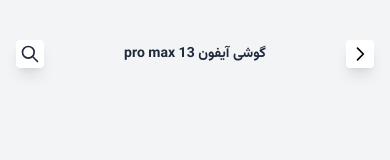
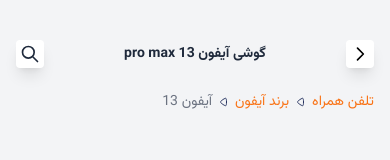
Before and after one commit to Ali-LUT/DigitizeApp, a website: page public/single-product.html in a window 390 px wide. Drawn offline with Linux system fonts and the light colour scheme; files whose address does not match are found by name.

Commit message:
Added breadcrumbs

```diff
--- a/public/single-product.html
+++ b/public/single-product.html
@@ -47,5 +47,38 @@
         </svg>
       </div>
     </div>
+
+    <!-- breadcrumbs-->
+    <div class="flex md:hidden items-center gap-x-2 px-4 text-sm mb-8">
+      <span class="text-orange-500">تلفن همراه</span>
+      <span>
+        <svg
+          width="7"
+          height="10"
+          fill="none"
+          xmlns="http://www.w3.org/2000/svg"
+        >
+          <path
+            d="m.945 4.2.006-.006.006-.007c.369-.406 1.067-.973 1.831-1.502.763-.53 1.537-.984 2.042-1.187l.01-.004c.067-.029.2-.079.341-.123a1.72 1.72 0 0 1 .3-.071c.13.002.253.031.375.092a.812.812 0 0 1 .33.377c.02.056.057.198.093.363a11.189 11.189 0 0 1 .054.253l.006.034c.1.558.161 1.502.161 2.575 0 1-.057 1.899-.14 2.48a1.34 1.34 0 0 0-.007.034l-.018.087v.002c-.013.07-.031.159-.052.254a4.92 4.92 0 0 1-.099.382.671.671 0 0 1-.012.033l-.004.01a.75.75 0 0 1-.66.424H5.48a.983.983 0 0 1-.155-.031 3.398 3.398 0 0 1-.36-.12l-.226-.095c-.482-.206-1.233-.646-1.978-1.16-.746-.516-1.436-1.07-1.814-1.491L.94 5.794l-.008-.008-.001-.001-.007-.007L.9 5.752a5.486 5.486 0 0 1-.084-.09 2.22 2.22 0 0 1-.164-.195l-.006-.008L.64 5.45a.749.749 0 0 1-.14-.446c0-.185.053-.348.144-.478l.074-.081.039-.044c.058-.065.125-.138.188-.202Z"
+            stroke="#222F5D"
+          ></path>
+        </svg>
+      </span>
+      <span class="text-orange-500">برند آیفون</span>
+      <span>
+        <svg
+          width="7"
+          height="10"
+          fill="none"
+          xmlns="http://www.w3.org/2000/svg"
+        >
+          <path
+            d="m.945 4.2.006-.006.006-.007c.369-.406 1.067-.973 1.831-1.502.763-.53 1.537-.984 2.042-1.187l.01-.004c.067-.029.2-.079.341-.123a1.72 1.72 0 0 1 .3-.071c.13.002.253.031.375.092a.812.812 0 0 1 .33.377c.02.056.057.198.093.363a11.189 11.189 0 0 1 .054.253l.006.034c.1.558.161 1.502.161 2.575 0 1-.057 1.899-.14 2.48a1.34 1.34 0 0 0-.007.034l-.018.087v.002c-.013.07-.031.159-.052.254a4.92 4.92 0 0 1-.099.382.671.671 0 0 1-.012.033l-.004.01a.75.75 0 0 1-.66.424H5.48a.983.983 0 0 1-.155-.031 3.398 3.398 0 0 1-.36-.12l-.226-.095c-.482-.206-1.233-.646-1.978-1.16-.746-.516-1.436-1.07-1.814-1.491L.94 5.794l-.008-.008-.001-.001-.007-.007L.9 5.752a5.486 5.486 0 0 1-.084-.09 2.22 2.22 0 0 1-.164-.195l-.006-.008L.64 5.45a.749.749 0 0 1-.14-.446c0-.185.053-.348.144-.478l.074-.081.039-.044c.058-.065.125-.138.188-.202Z"
+            stroke="#222F5D"
+          ></path>
+        </svg>
+      </span>
+      <span class="text-gray-500">آیفون 13</span>
+    </div>
   </body>
 </html>
```
Also changed, not shown: public/build/tailwind.css.
